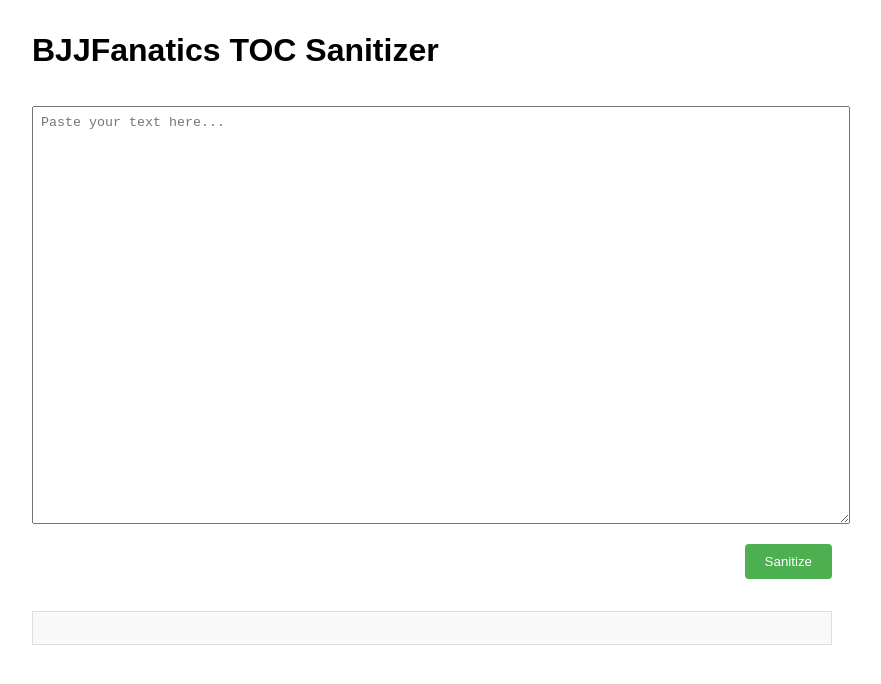
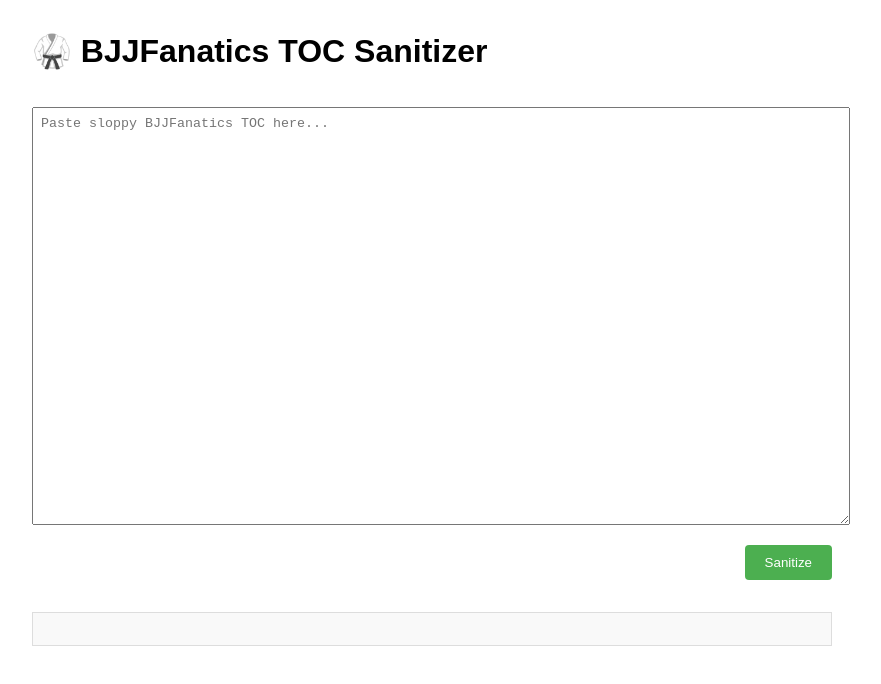
Before and after one commit to shunchu/bjjfanantics-toc-sanitizer, a plain HTML site: page index.html in a window 1280 px wide. Shown: the whole page, without its empty margins (208-1089 px from the left). Drawn offline with Linux system fonts and the light colour scheme.

Commit message:
update title and placeholder text

```diff
--- a/index.html
+++ b/index.html
@@ -4,6 +4,7 @@
     <meta charset="UTF-8">
     <meta name="viewport" content="width=device-width, initial-scale=1.0">
     <title>BJJFanatics TOC Sanitizer</title>
+    <link rel="shortcut icon" href="#">
     <style>
         body {
             font-family: Arial, sans-serif;
@@ -43,8 +44,8 @@
     </style>
 </head>
 <body>
-    <h1>BJJFanatics TOC Sanitizer</h1>
-    <textarea id="inputText" placeholder="Paste your text here..."></textarea>
+    <h1>🥋 BJJFanatics TOC Sanitizer</h1>
+    <textarea id="inputText" placeholder="Paste sloppy BJJFanatics TOC here..."></textarea>
     <div class="button">
         <button onclick="sanitizeText()">Sanitize</button>
     </div>
```
